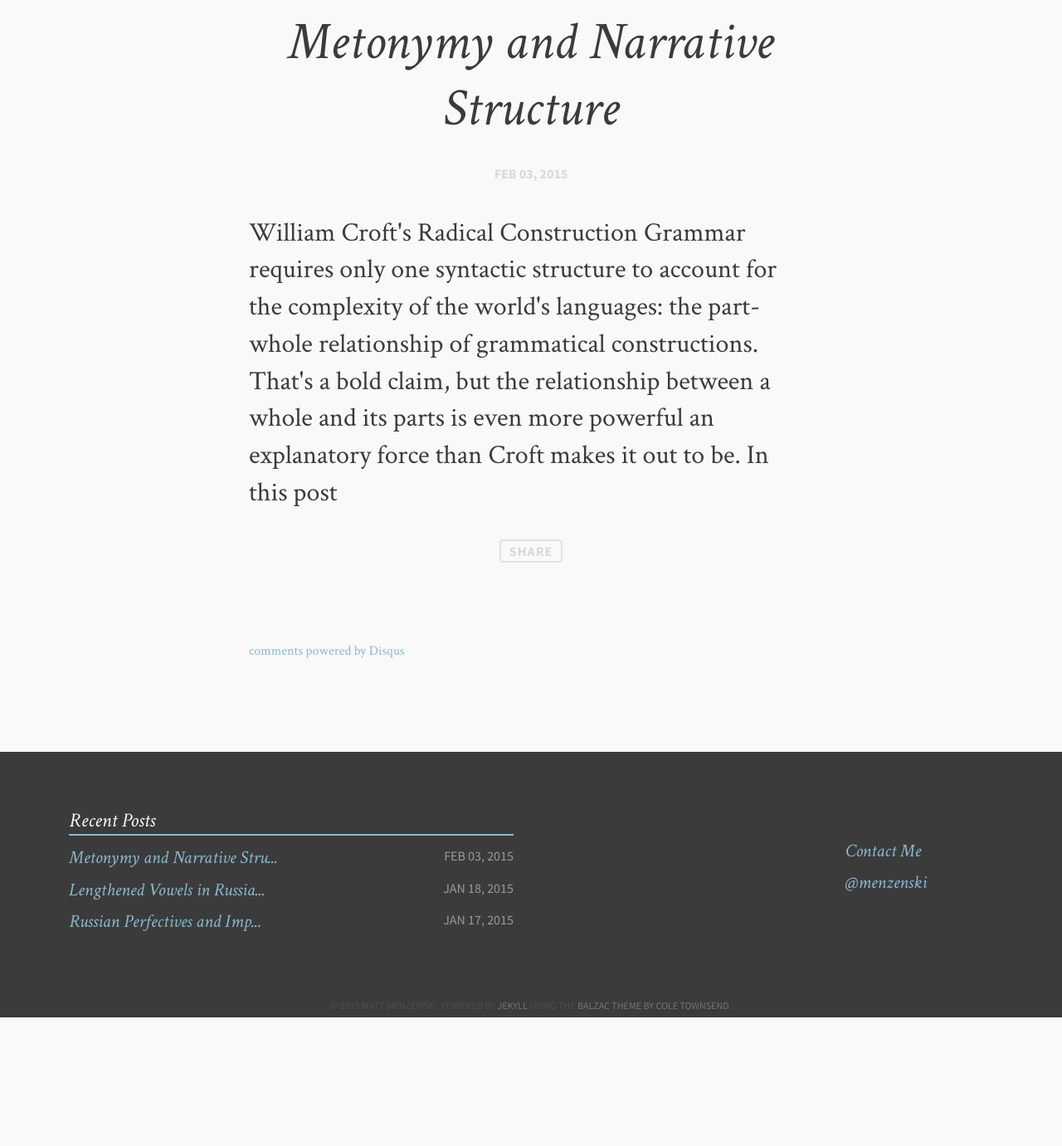
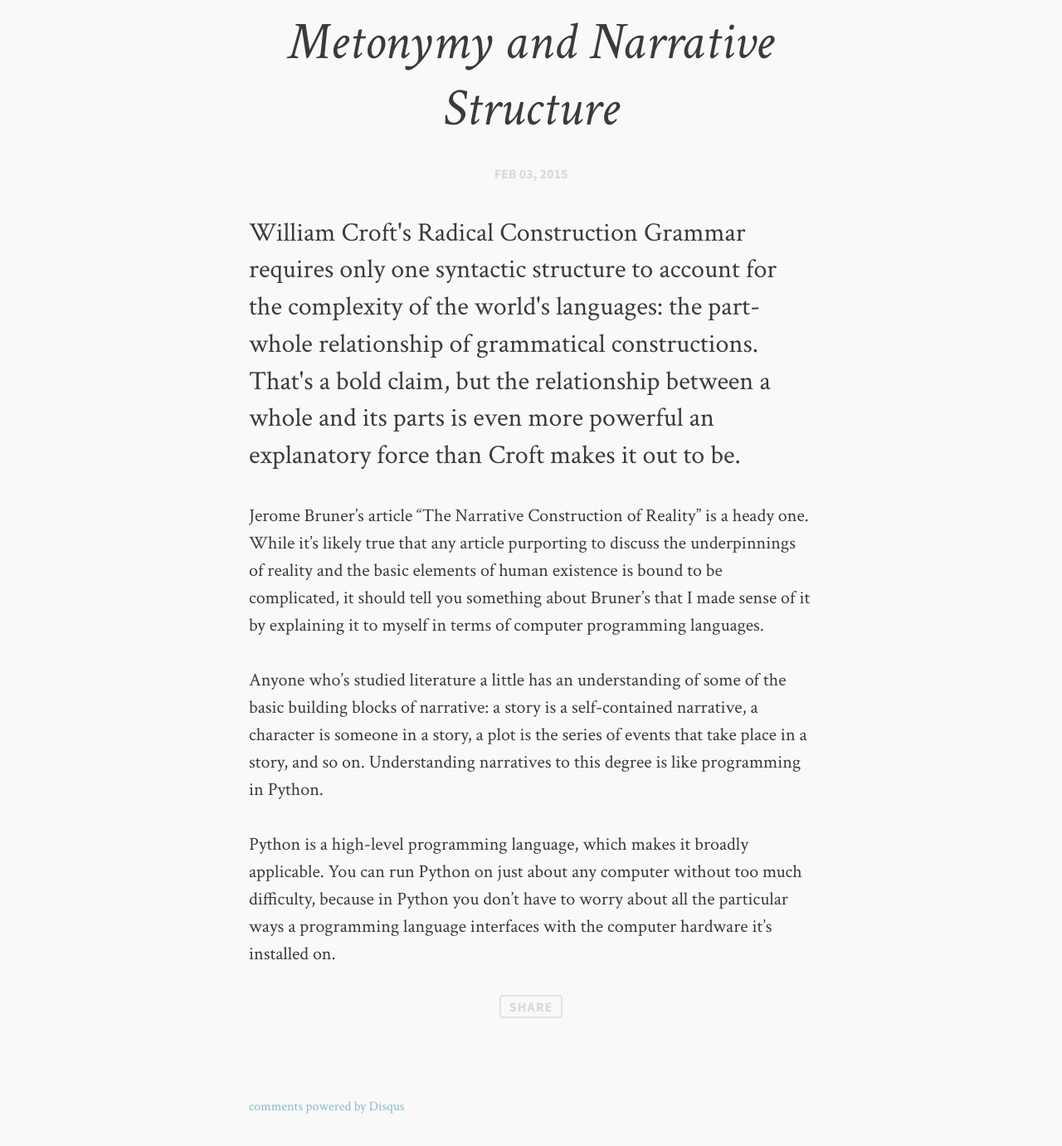
Before and after one commit to menzenski/menzenski.github.io, a Jekyll site: the page built from _posts/2015-02-03-Part-Whole-In-Narrative.md, in a window 1280 px wide and 1400 px high, scrolled down 872 px. Shown: the top 1381 px of the window at 83% size. Built offline with Jekyll 4.4.1, drawn with Linux system fonts in a browser that asks for light colours; comment, search, counter and statistics services are not loaded; before the commit the page ends 2098 px from its top, so only the background shows below that.

Commit message:
lengthened narratology post

```diff
--- a/_posts/2015-02-03-Part-Whole-In-Narrative.md
+++ b/_posts/2015-02-03-Part-Whole-In-Narrative.md
@@ -6,10 +6,30 @@ only one syntactic structure to account for the complexity of the
 world's languages: the part-whole relationship of grammatical
 constructions. That's a bold claim, but the relationship between a
 whole and its parts is even more powerful an explanatory force than
-Croft makes it out to be. In this post"
+Croft makes it out to be."
 categories: [blog, literature, narratology]
 date: 2015-02-03
 comments: true
 image:
         feature: typewriter.jpg
 ---
+
+
+Jerome Bruner's article "The Narrative Construction of Reality" is a
+heady one. While it's likely true that any article purporting to
+discuss the underpinnings of reality and the basic elements of human
+existence is bound to be complicated, it should tell you something
+about Bruner's that I made sense of it by explaining it to myself in
+terms of computer programming languages.
+
+Anyone who's studied literature a little has an understanding of some
+of the basic building blocks of narrative: a story is a self-contained
+narrative, a character is someone in a story, a plot is the series of
+events that take place in a story, and so on. Understanding narratives
+to this degree is like programming in Python.
+
+Python is a high-level programming language, which makes it broadly
+applicable. You can run Python on just about any computer without too
+much difficulty, because in Python you don't have to worry about all the
+particular ways a programming language interfaces with the computer
+hardware it's installed on.
```
Also changed, not shown: modernism.md (added, +6 -0 lines), narratology.md (added, +6 -0 lines), tolstoy.md (added, +6 -0 lines).
